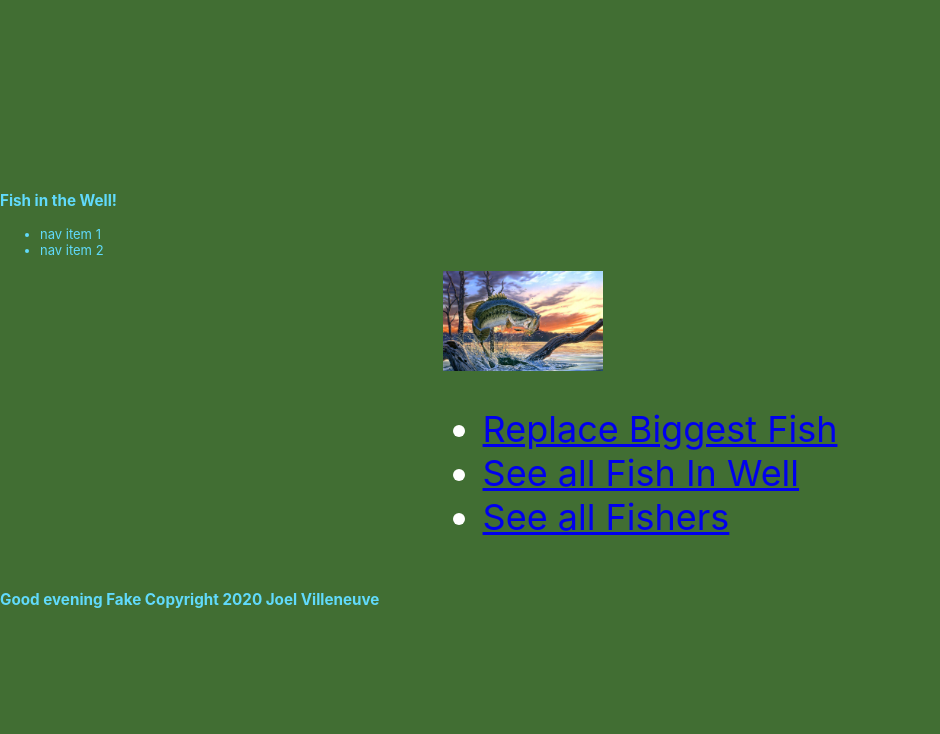
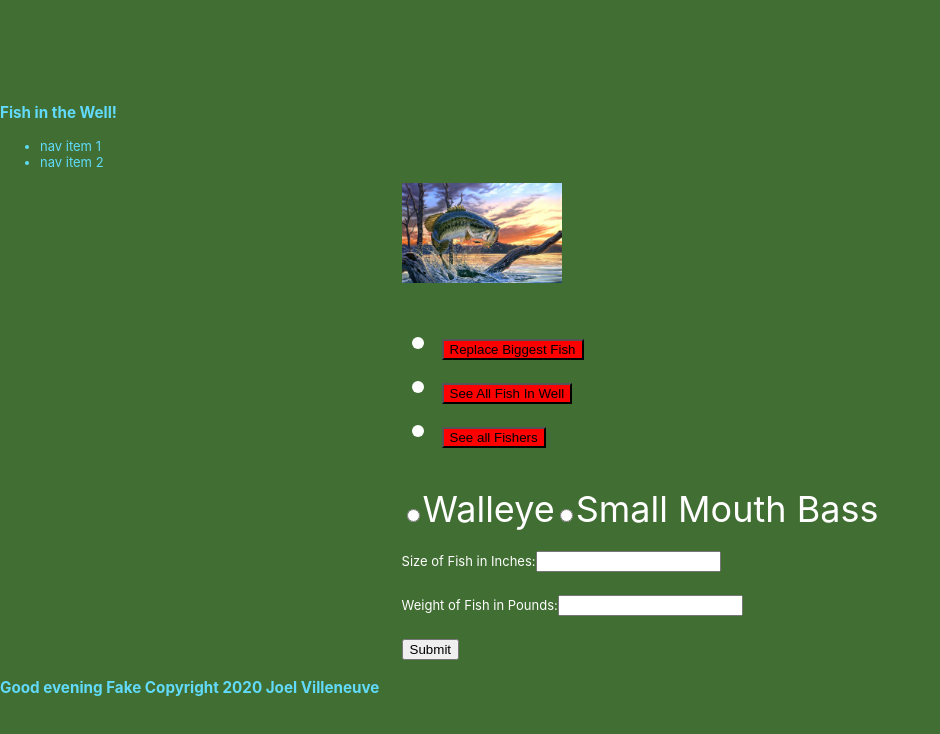
Before and after one commit to HugeNeck/testapp, a React app: page /Replace in a window 1280 px wide. Shown: the whole page, without its empty margins (0-940 px from the left). Built offline with nearby package versions, Linux system fonts and the light colour scheme.

Commit message:
added Replace Fish Page

```diff
--- a/src/Global/App.css
+++ b/src/Global/App.css
@@ -33,3 +33,7 @@ td{
   text-align: left;
   font-size: calc(5px + 1vmin);
 }
+
+text{
+  font-size: calc(5px + 1vmin);
+}
--- a/src/HomePage/MainMenu.js
+++ b/src/HomePage/MainMenu.js
@@ -2,6 +2,7 @@ import React from 'react'
 import MenuItem from './MenuItem'
 import fishPic from './fishIcon.jpg'
 
+import Replace from '../ReplacePage/Replace'
 import LiveWell from '../LiveWellPage/LiveWell'
 import {Link, BrowserRouter as Router, Switch, Route} from 'react-router-dom'
 
@@ -14,9 +15,9 @@ function MainMenu(){
             <img src= {fishPic} alt = "fishing pic" height = "100" width = "160"/>
                 <nav>
                 <ul>
-                <li><Link to="/Replace"> Replace Biggest Fish</Link></li>
-                <li><Link to="/LiveWell">See all Fish In Well </Link></li>
-                <li><Link to="/Fishers">See all Fishers</Link></li>
+                <li><Link to="/Replace"><MenuItem value="Replace Biggest Fish"/> </Link></li>
+                <li><Link to="/LiveWell"><MenuItem value="See All Fish In Well"/> </Link></li>
+                <li><Link to="/Fishers"><MenuItem value="See all Fishers"/></Link></li>
                 </ul>
                 </nav>
 
@@ -26,7 +27,7 @@ function MainMenu(){
 
                 <Switch>
                     <Route path="/Replace">
-
+                       <Replace/>
                     </Route>
                     <Route path="/LiveWell">
                        <LiveWell/>
--- /dev/null
+++ b/src/ReplacePage/Replace.js
@@ -0,0 +1,34 @@
+import React, {Component} from 'react'
+import LiveWellData from '../LiveWellPage/LiveWellData'
+
+export default class Replace extends Component{
+    render(){
+
+        const fishRadioData = []
+
+        for (let i=0; i < LiveWellData.length; i++){
+            fishRadioData[i] = LiveWellData[i].fishType;
+        }
+
+        return(
+            <form id = "inputForm" action= "">
+            <input id= {fishRadioData[0]} name="fishType" type = "radio"/>
+            <label for= {fishRadioData[0]}>{fishRadioData[0]}</label>
+            <input id={fishRadioData[1]} name="fishType" type = "radio"/>
+            <label for= {fishRadioData[1]}>{fishRadioData[1]}</label>
+
+            <br></br>
+
+            <text>Size of Fish in Inches:</text>
+            <input classname= "fishLength" type = "text"
+            />
+            <br></br>
+            <text>Weight of Fish in Pounds:</text>
+            <input classname= "fishWeight" type = "text"
+            />
+            <br></br>
+            <input type= "submit" value= "Submit"/>
+            </form>
+        )
+    }
+}
```
